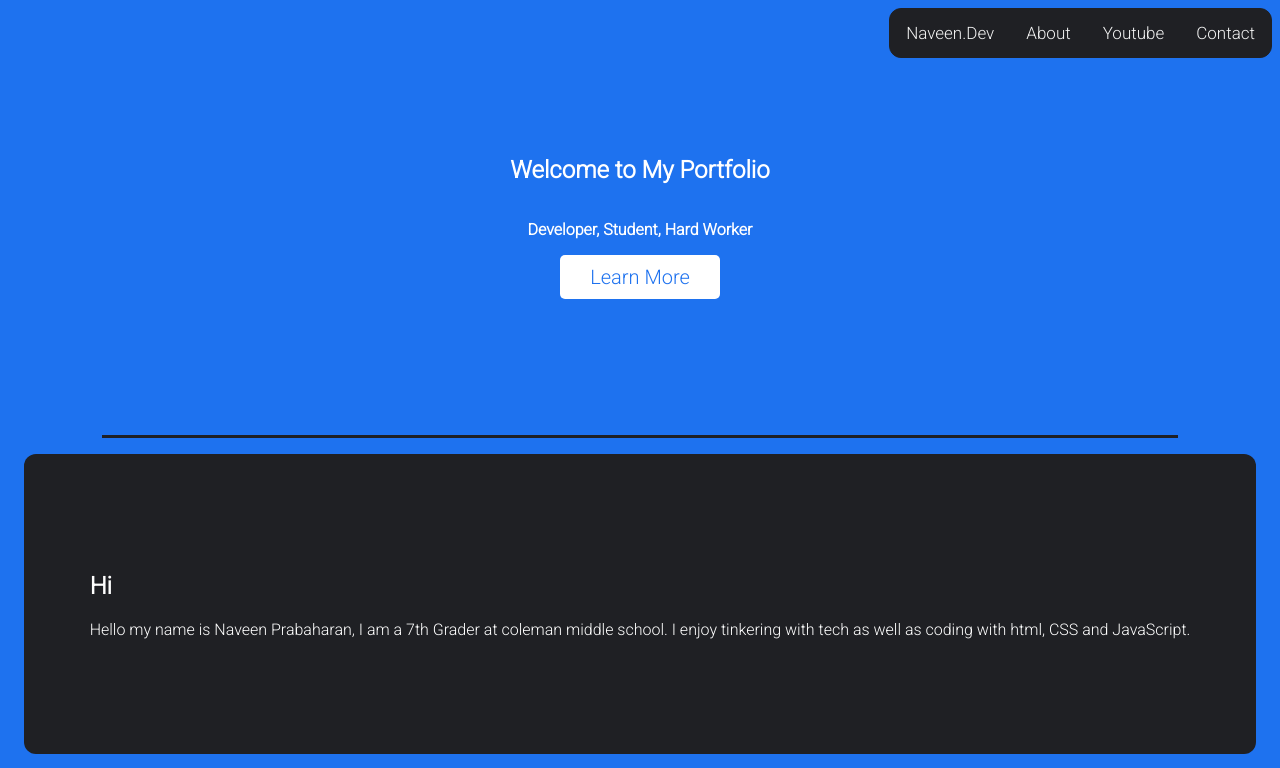
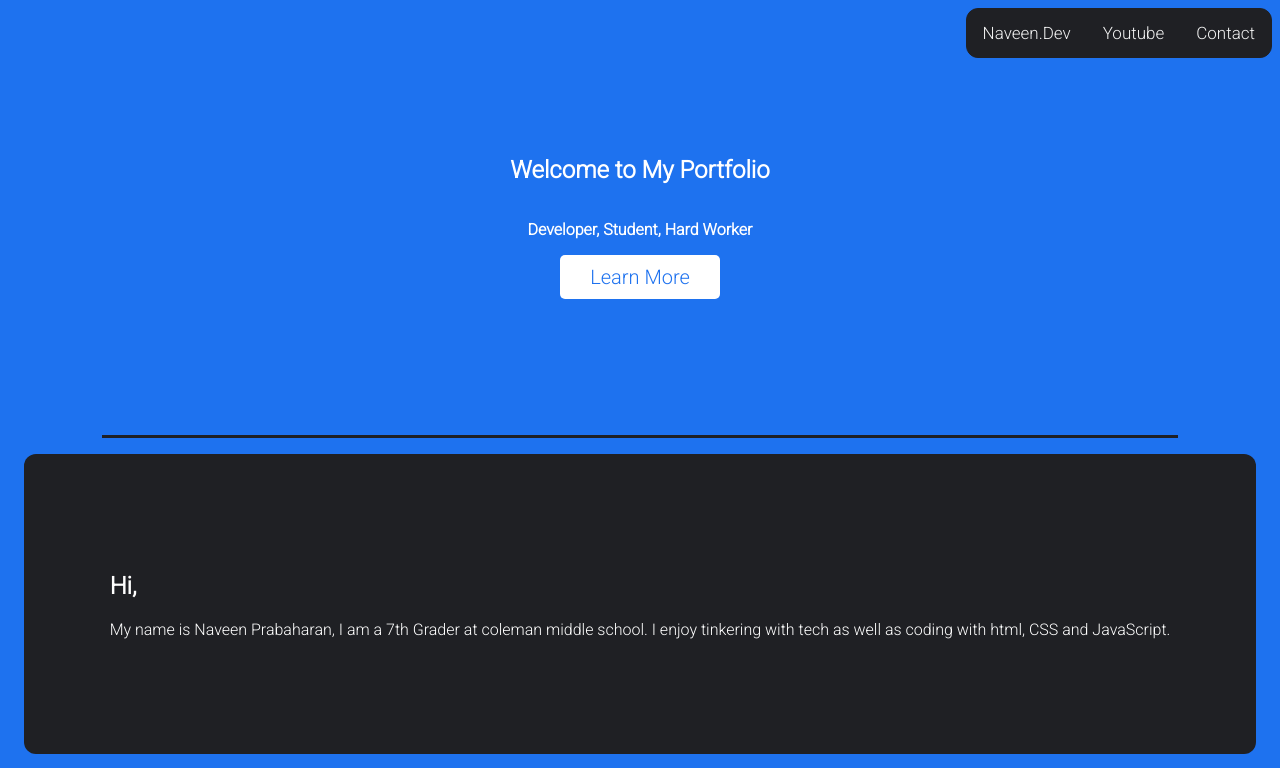
Before and after one commit to NaveenP6/protfolio-repos, a plain HTML site: page index.html in a window 1280 px wide. Shown: the top 768 px of the page. Drawn offline with nearby package versions, Linux system fonts and the light colour scheme.

Commit message:
removed about from header

```diff
--- a/index.html
+++ b/index.html
@@ -18,7 +18,6 @@
    <section class="navbar-container">
         <div class="topnav">
                <a href="index.html"id="myTopnav">Naveen.Dev</a>
-               <a href="#about">About</a>
                <a href="youtube.html">Youtube</a>
             <a href="contact.html">Contact</a>
             <a href="javascript:void(0);" class="icon" onclick="myFunction()">
@@ -39,9 +38,9 @@
     <!--About-->
    <section class="about-container">
        <div>
-           <h2>Hi</h2>
-           <p>Hello my name is Naveen Prabaharan, I am a 7th Grader at coleman middle school. I enjoy tinkering with tech as well as coding with html, CSS and JavaScript.</p>
-       </div>
+           <h2>Hi,</h2>
+           <p>My name is Naveen Prabaharan, I am a 7th Grader at coleman middle school. I enjoy tinkering with tech as well as coding with html, CSS and JavaScript.</p>
+        </div>
    </section>
    <!--Footer-->
    <section class="footer-container">
```
Also changed, not shown: contact.html (+0 -1 lines), youtube.html (+0 -1 lines).
